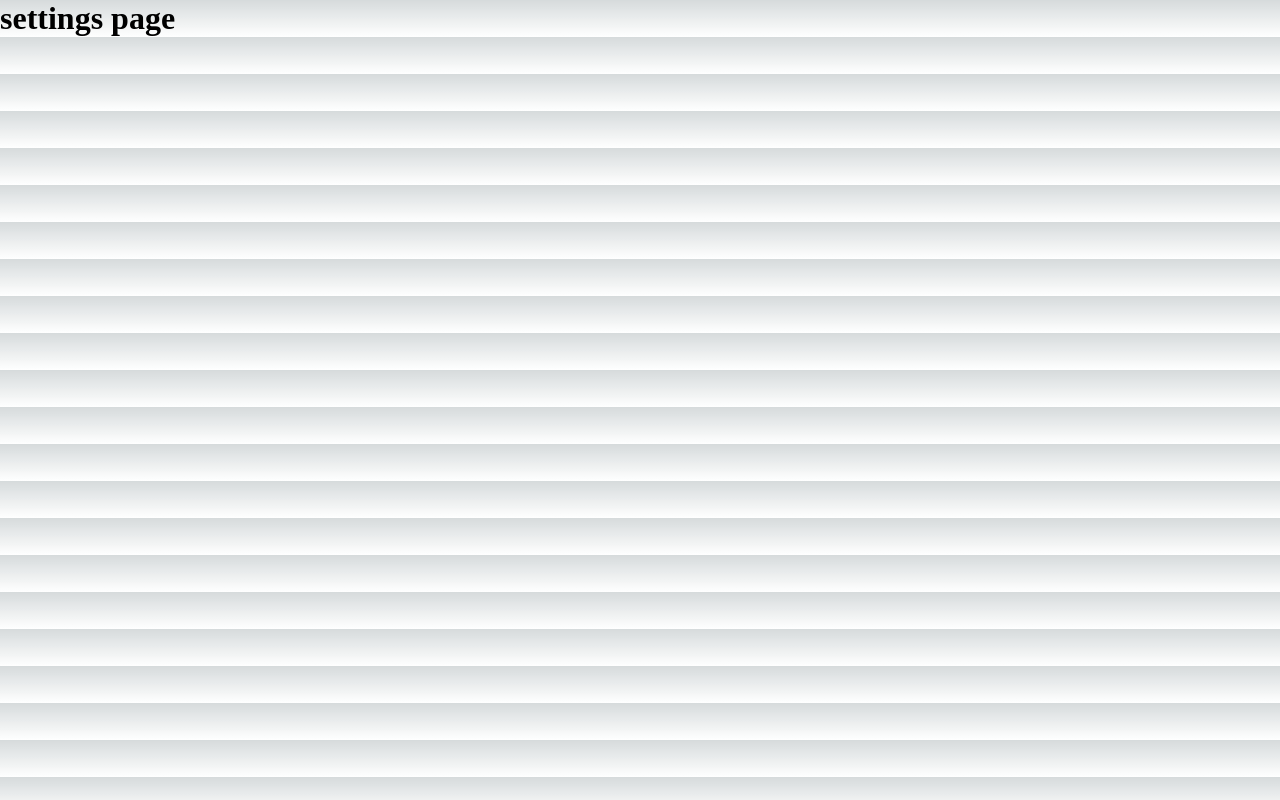
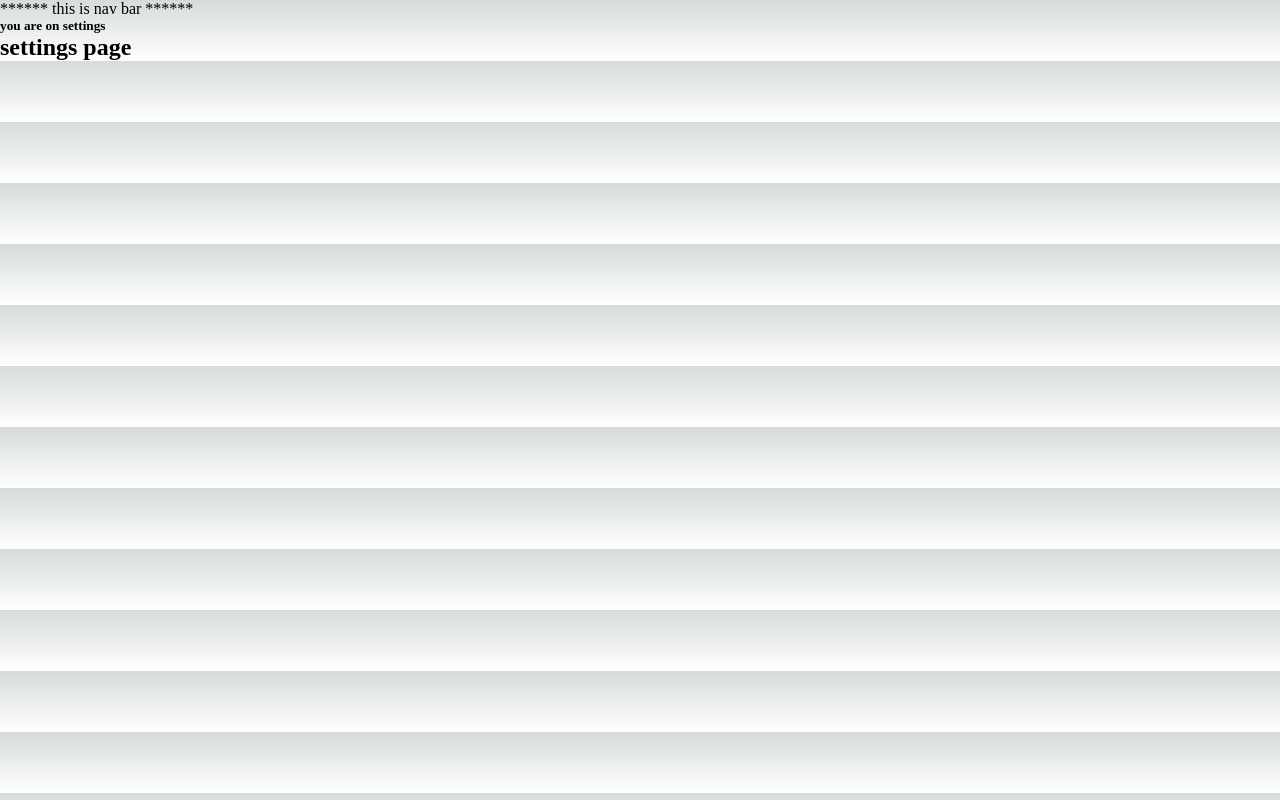
Before and after one commit to sbaiti1/NextJs-Course, a Next.js app: page /settings in a window 1280 px wide. Built offline with nearby package versions, Linux system fonts and the light colour scheme.

Commit message:
nested layouts

```diff
--- a/app/blog/[slug]/page.jsx
+++ b/app/blog/[slug]/page.jsx
@@ -1,3 +1,3 @@
 export default function Page({ params }) {
-    return <div>My Post {params.slug} </div>;
+    return <div> Blog N° {params.slug} </div>;
   }
--- a/app/layout.js
+++ b/app/layout.jsx
@@ -8,7 +8,12 @@ export default function RootLayout({ children }) {
         head.js. Find out more at https://beta.nextjs.org/docs/api-reference/file-conventions/head
       */}
       <head />
-      <body>{children}</body>
+
+      <body>
+      <nav> ****** this is nav bar ******</nav>
+        {children}
+
+      </body>
     </html>
   )
 }
--- /dev/null
+++ b/app/settings/layout.jsx
@@ -0,0 +1,12 @@
+export default function SettingsLayout({ children }) {
+    return (
+        <section>
+
+            <h5>  you are on settings </h5>
+          {children}
+        </section>
+
+
+
+    )
+  }
```
